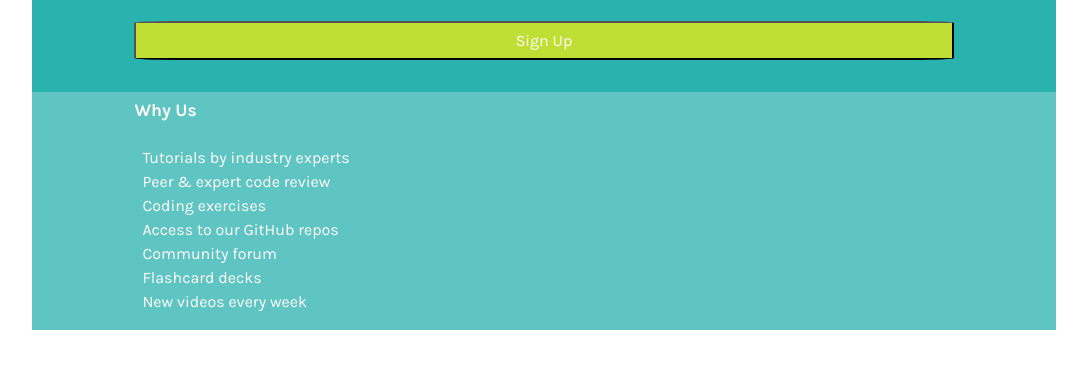
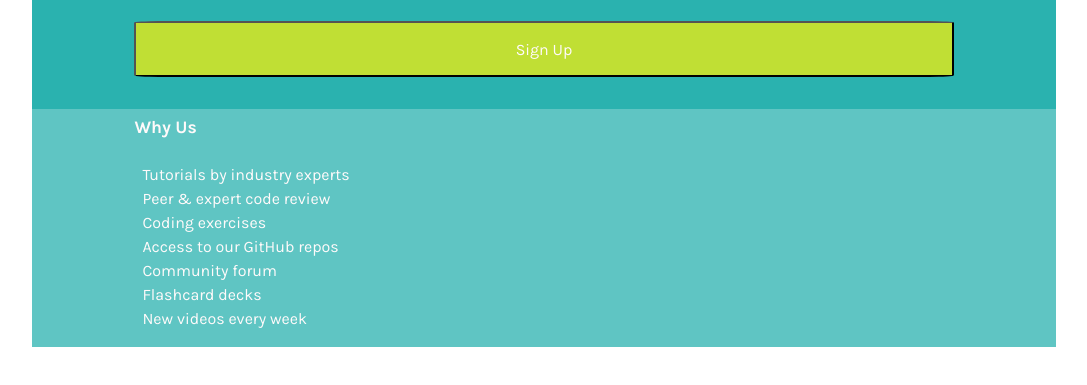
Before and after one commit to Celie987/single-price-grid-component-master, a plain HTML site: page index.html in a window 1280 px wide. Shown: the part 291-676 px from the top of the page, without its empty margins (96-1183 px from the left). Drawn offline with Linux system fonts and the light colour scheme.

Commit message:
Reorganising the solution folder

```diff
--- a/css/style.css
+++ b/css/style.css
@@ -121,7 +121,8 @@ strong {
 button {
     background-color: var(--BUTTON-BG-COLOR);
     width: 100%;
-    border-radius: 5%;
+    height: 3.5em;
+    border-radius: 3%;
     margin: 1.5em auto;
     color: var(--WHITE-TEXT-COLOR);
 }
```
Also changed, not shown: index.html (renamed from single-price-grid-component-master/index.html).
